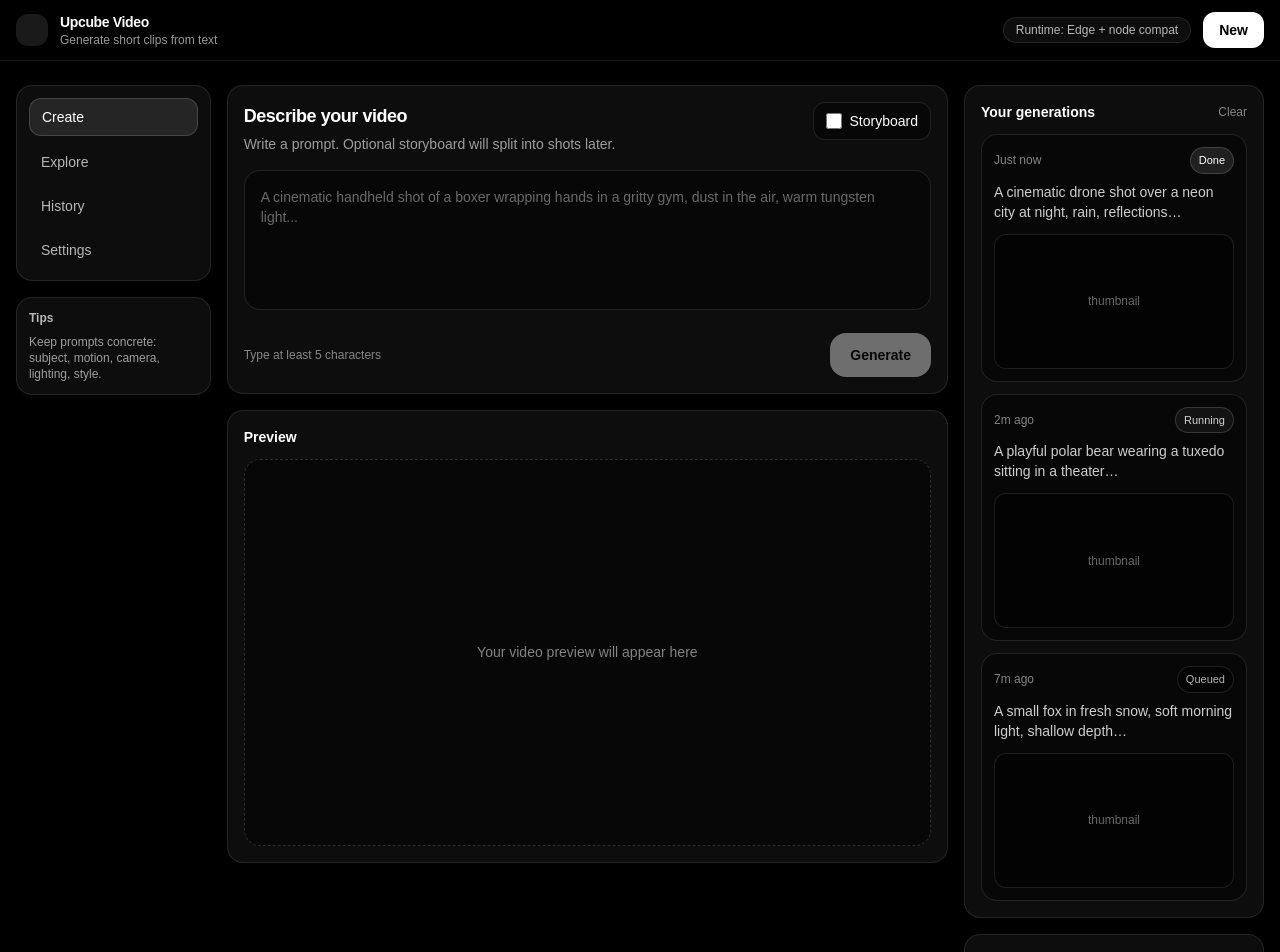
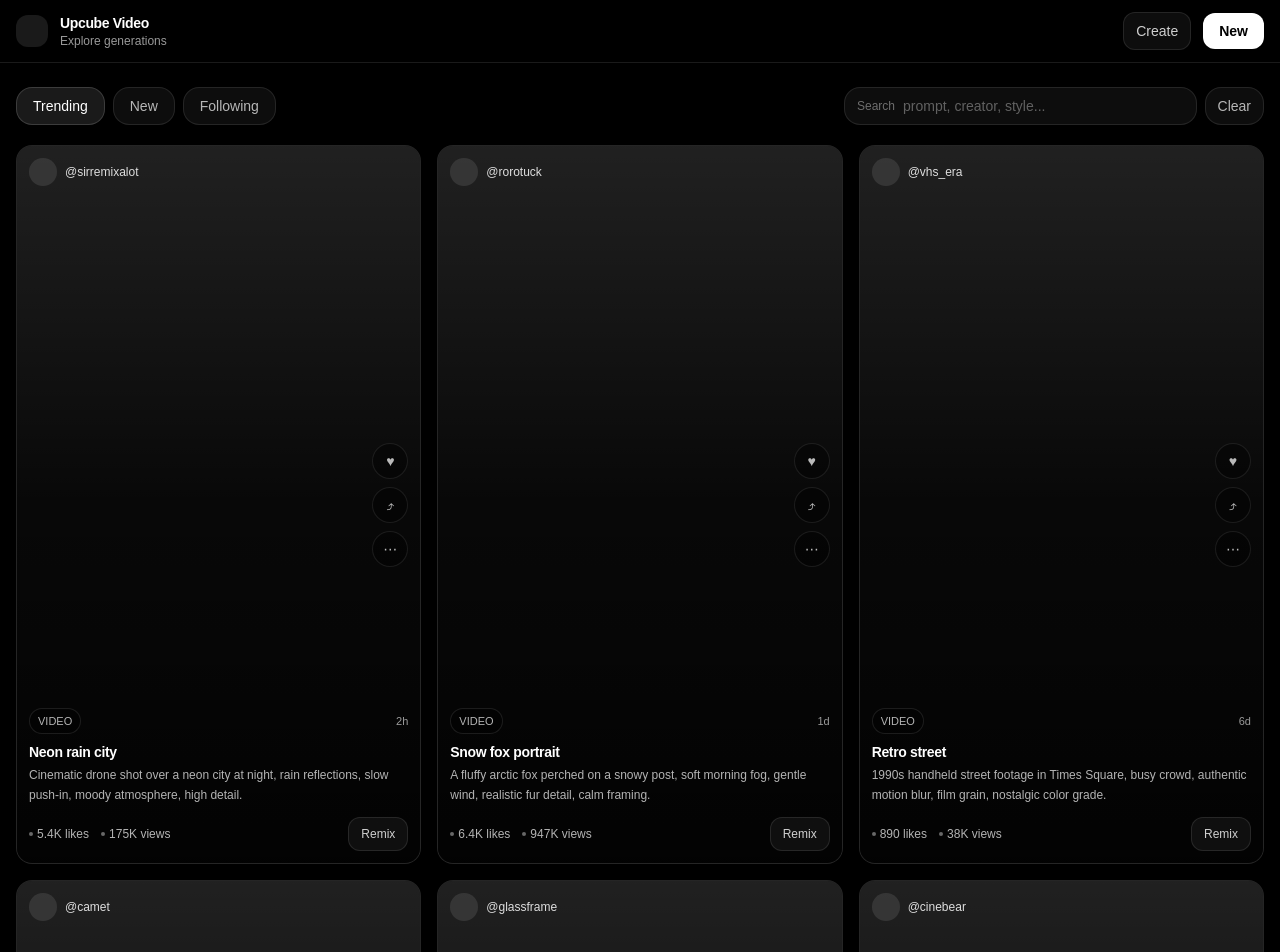
Before and after one commit to shadabchow-ui/upcubevideo, a Next.js app: page / in a window 1280 px wide. Shown: the top 952 px of the page. Built offline with nearby package versions, Linux system fonts and the light colour scheme.

Commit message:
Update page.tsx

```diff
--- a/app/page.tsx
+++ b/app/page.tsx
@@ -1,98 +1,132 @@
-// app/page.tsx
+// app/explore/page.tsx
 "use client";
 
+import Link from "next/link";
 import { useMemo, useState } from "react";
 
-type JobStatus = "Queued" | "Running" | "Done" | "Failed";
-
-type Job = {
+type ExploreItem = {
   id: string;
+  title?: string;
   prompt: string;
-  createdAt: string;
-  status: JobStatus;
+  creator: string;
+  likes: number;
+  views: number;
+  age: string;
+  // placeholder-only for now
+  kind: "video" | "image";
 };
 
-export default function HomePage() {
-  const [prompt, setPrompt] = useState("");
-  const [useStoryboard, setUseStoryboard] = useState(false);
-  const [jobs, setJobs] = useState<Job[]>([
+const SEED: ExploreItem[] = [
   {
-      id: "job_001",
-      prompt: "A cinematic drone shot over a neon city at night, rain, reflections…",
-      createdAt: "Just now",
-      status: "Done",
+    id: "ex_001",
+    title: "Neon rain city",
+    prompt:
+      "Cinematic drone shot over a neon city at night, rain reflections, slow push-in, moody atmosphere, high detail.",
+    creator: "sirremixalot",
+    likes: 5400,
+    views: 175000,
+    age: "2h",
+    kind: "video",
   },
   {
-      id: "job_002",
-      prompt: "A playful polar bear wearing a tuxedo sitting in a theater…",
-      createdAt: "2m ago",
-      status: "Running",
+    id: "ex_002",
+    title: "Ice bridge mouse",
+    prompt:
+      "Tiny mouse sliding across glossy ice under a long bridge, cold blue light, shallow depth of field, smooth motion.",
+    creator: "camet",
+    likes: 6200,
+    views: 168000,
+    age: "5h",
+    kind: "video",
   },
   {
-      id: "job_003",
-      prompt: "A small fox in fresh snow, soft morning light, shallow depth…",
-      createdAt: "7m ago",
-      status: "Queued",
+    id: "ex_003",
+    title: "Snow fox portrait",
+    prompt:
+      "A fluffy arctic fox perched on a snowy post, soft morning fog, gentle wind, realistic fur detail, calm framing.",
+    creator: "rorotuck",
+    likes: 6400,
+    views: 947000,
+    age: "1d",
+    kind: "video",
   },
-  ]);
+  {
+    id: "ex_004",
+    title: "Studio close-up",
+    prompt:
+      "High-end studio close-up of a luxury watch rotating on a turntable, dramatic rim light, crisp reflections, macro lens.",
+    creator: "glassframe",
+    likes: 2100,
+    views: 91000,
+    age: "3d",
+    kind: "video",
+  },
+  {
+    id: "ex_005",
+    title: "Retro street",
+    prompt:
+      "1990s handheld street footage in Times Square, busy crowd, authentic motion blur, film grain, nostalgic color grade.",
+    creator: "vhs_era",
+    likes: 890,
+    views: 38000,
+    age: "6d",
+    kind: "video",
+  },
+  {
+    id: "ex_006",
+    title: "Polar bear tux",
+    prompt:
+      "A polar bear wearing a tuxedo sitting in a theater audience, subtle head turn, warm spotlight bokeh, comedic realism.",
+    creator: "cinebear",
+    likes: 1300,
+    views: 52000,
+    age: "1w",
+    kind: "video",
+  },
+];
 
-  const canGenerate = useMemo(() => prompt.trim().length >= 5, [prompt]);
+type Tab = "Trending" | "New" | "Following";
 
-  async function onGenerate() {
-    if (!canGenerate) return;
+export default function ExplorePage() {
+  const [tab, setTab] = useState<Tab>("Trending");
+  const [q, setQ] = useState("");
 
-    // UI-first: immediately create a job card
-    const newJob: Job = {
-      id: `job_${Math.random().toString(16).slice(2)}`,
-      prompt: prompt.trim(),
-      createdAt: "Now",
-      status: "Queued",
-    };
-    setJobs((prev) => [newJob, ...prev]);
-    setPrompt("");
+  const items = useMemo(() => {
+    const base = [...SEED];
 
-    // Call your API
-    try {
-      setJobs((prev) =>
-        prev.map((j) => (j.id === newJob.id ? { ...j, status: "Running" } : j))
-      );
+    // lightweight tab behavior (you'll replace with real data later)
+    if (tab === "New") base.reverse();
+    if (tab === "Following") base.sort((a, b) => a.creator.localeCompare(b.creator));
 
-      const res = await fetch("/api/video", {
-        method: "POST",
-        headers: { "content-type": "application/json" },
-        body: JSON.stringify({ prompt: newJob.prompt }),
+    const query = q.trim().toLowerCase();
+    if (!query) return base;
+
+    return base.filter((it) => {
+      const hay = `${it.title ?? ""} ${it.prompt} ${it.creator}`.toLowerCase();
+      return hay.includes(query);
     });
-
-      if (!res.ok) throw new Error("Request failed");
-      // const data = await res.json(); // later: store video url/output
-
-      setJobs((prev) =>
-        prev.map((j) => (j.id === newJob.id ? { ...j, status: "Done" } : j))
-      );
-    } catch {
-      setJobs((prev) =>
-        prev.map((j) => (j.id === newJob.id ? { ...j, status: "Failed" } : j))
-      );
-    }
-  }
+  }, [tab, q]);
 
   return (
     <div className="min-h-screen bg-black text-white">
       {/* Top bar */}
-      <header className="sticky top-0 z-20 border-b border-white/10 bg-black/60 backdrop-blur">
+      <header className="sticky top-0 z-30 border-b border-white/10 bg-black/60 backdrop-blur">
         <div className="mx-auto flex max-w-7xl items-center justify-between px-4 py-3">
           <div className="flex items-center gap-3">
             <div className="h-8 w-8 rounded-xl bg-white/10" />
             <div className="leading-tight">
               <div className="text-sm font-semibold tracking-tight">Upcube Video</div>
-              <div className="text-xs text-white/60">Generate short clips from text</div>
+              <div className="text-xs text-white/60">Explore generations</div>
             </div>
           </div>
 
           <div className="flex items-center gap-3">
-            <span className="rounded-full border border-white/10 bg-white/5 px-3 py-1 text-xs text-white/70">
-              Runtime: Edge + node compat
-            </span>
+            <Link
+              href="/"
+              className="rounded-xl border border-white/10 bg-white/5 px-3 py-2 text-sm text-white/80 hover:bg-white/10"
+            >
+              Create
+            </Link>
             <button className="rounded-xl bg-white px-4 py-2 text-sm font-semibold text-black hover:bg-white/90">
               New
             </button>
@@ -100,167 +134,153 @@ export default function HomePage() {
         </div>
       </header>
 
-      {/* 3-column layout */}
-      <main className="mx-auto grid max-w-7xl grid-cols-12 gap-4 px-4 py-6">
-        {/* Left rail */}
-        <aside className="col-span-12 md:col-span-2">
-          <nav className="space-y-2 rounded-2xl border border-white/10 bg-white/5 p-3">
-            <NavItem active label="Create" />
-            <NavItem label="Explore" />
-            <NavItem label="History" />
-            <NavItem label="Settings" />
-          </nav>
-
-          <div className="mt-4 rounded-2xl border border-white/10 bg-white/5 p-3">
-            <div className="text-xs font-semibold text-white/70">Tips</div>
-            <div className="mt-2 text-xs text-white/60">
-              Keep prompts concrete: subject, motion, camera, lighting, style.
-            </div>
-          </div>
-        </aside>
-
-        {/* Center canvas */}
-        <section className="col-span-12 md:col-span-7">
-          <div className="rounded-2xl border border-white/10 bg-white/5 p-4">
-            <div className="flex items-start justify-between gap-3">
-              <div>
-                <div className="text-lg font-semibold tracking-tight">Describe your video</div>
-                <div className="mt-1 text-sm text-white/60">
-                  Write a prompt. Optional storyboard will split into shots later.
-                </div>
+      <main className="mx-auto max-w-7xl px-4 py-6">
+        {/* Controls */}
+        <div className="mb-5 flex flex-col gap-3 md:flex-row md:items-center md:justify-between">
+          <div className="flex items-center gap-2">
+            <TabButton active={tab === "Trending"} onClick={() => setTab("Trending")}>
+              Trending
+            </TabButton>
+            <TabButton active={tab === "New"} onClick={() => setTab("New")}>
+              New
+            </TabButton>
+            <TabButton active={tab === "Following"} onClick={() => setTab("Following")}>
+              Following
+            </TabButton>
           </div>
 
-              <label className="flex cursor-pointer items-center gap-2 rounded-xl border border-white/10 bg-black/40 px-3 py-2 text-sm">
+          <div className="flex w-full items-center gap-2 md:w-[420px]">
+            <div className="flex w-full items-center gap-2 rounded-2xl border border-white/10 bg-white/5 px-3 py-2">
+              <span className="text-xs text-white/40">Search</span>
               <input
-                  type="checkbox"
-                  className="h-4 w-4 accent-white"
-                  checked={useStoryboard}
-                  onChange={(e) => setUseStoryboard(e.target.checked)}
-                />
-                Storyboard
-              </label>
-            </div>
-
-            <div className="mt-4">
-              <textarea
-                value={prompt}
-                onChange={(e) => setPrompt(e.target.value)}
-                placeholder="A cinematic handheld shot of a boxer wrapping hands in a gritty gym, dust in the air, warm tungsten light..."
-                className="min-h-[140px] w-full resize-none rounded-2xl border border-white/10 bg-black/40 p-4 text-sm text-white placeholder:text-white/40 focus:outline-none focus:ring-2 focus:ring-white/20"
+                value={q}
+                onChange={(e) => setQ(e.target.value)}
+                placeholder="prompt, creator, style..."
+                className="w-full bg-transparent text-sm text-white placeholder:text-white/35 focus:outline-none"
               />
             </div>
-
-            <div className="mt-4 flex items-center justify-between gap-3">
-              <div className="text-xs text-white/50">
-                {canGenerate ? "Ready to generate" : "Type at least 5 characters"}
-              </div>
             <button
-                onClick={onGenerate}
-                disabled={!canGenerate}
-                className="rounded-2xl bg-white px-5 py-3 text-sm font-semibold text-black disabled:cursor-not-allowed disabled:opacity-40 hover:bg-white/90"
+              onClick={() => setQ("")}
+              className="rounded-2xl border border-white/10 bg-white/5 px-3 py-2 text-sm text-white/70 hover:bg-white/10"
             >
-                Generate
+              Clear
             </button>
           </div>
         </div>
 
-          {/* Output preview placeholder */}
-          <div className="mt-4 rounded-2xl border border-white/10 bg-white/5 p-4">
-            <div className="text-sm font-semibold">Preview</div>
-            <div className="mt-3 grid aspect-video place-items-center rounded-2xl border border-dashed border-white/15 bg-black/40 text-sm text-white/50">
-              Your video preview will appear here
+        {/* Feed (Sora-like: columns) */}
+        <div className="columns-1 gap-4 sm:columns-2 lg:columns-3">
+          {items.map((it) => (
+            <ExploreTile key={it.id} item={it} />
+          ))}
         </div>
-          </div>
-        </section>
-
-        {/* Right panel */}
-        <aside className="col-span-12 md:col-span-3">
-          <div className="rounded-2xl border border-white/10 bg-white/5 p-4">
-            <div className="flex items-center justify-between">
-              <div className="text-sm font-semibold">Your generations</div>
-              <button
-                onClick={() => setJobs([])}
-                className="text-xs text-white/50 hover:text-white/80"
-              >
-                Clear
-              </button>
-            </div>
-
-            <div className="mt-3 space-y-3">
-              {jobs.map((job) => (
-                <div
-                  key={job.id}
-                  className="rounded-2xl border border-white/10 bg-black/40 p-3 hover:border-white/20"
-                >
-                  <div className="flex items-center justify-between gap-2">
-                    <span className="text-xs text-white/50">{job.createdAt}</span>
-                    <StatusPill status={job.status} />
-                  </div>
-                  <div className="mt-2 line-clamp-2 text-sm text-white/80">{job.prompt}</div>
-                  <div className="mt-3 grid aspect-video place-items-center rounded-xl border border-white/10 bg-black/50 text-xs text-white/40">
-                    thumbnail
-                  </div>
-                </div>
-              ))}
-              {jobs.length === 0 && (
-                <div className="rounded-2xl border border-white/10 bg-black/40 p-4 text-sm text-white/50">
-                  No generations yet.
-                </div>
-              )}
-            </div>
-          </div>
-
-          <div className="mt-4 rounded-2xl border border-white/10 bg-white/5 p-4">
-            <div className="text-sm font-semibold">Quick settings</div>
-            <div className="mt-3 space-y-3 text-sm text-white/70">
-              <Row label="Frames" value="24" />
-              <Row label="FPS" value="8" />
-              <Row label="Guidance" value="7.5" />
-            </div>
-          </div>
-        </aside>
       </main>
     </div>
   );
 }
 
-function NavItem({ label, active }: { label: string; active?: boolean }) {
+function TabButton({
+  active,
+  children,
+  onClick,
+}: {
+  active?: boolean;
+  children: React.ReactNode;
+  onClick: () => void;
+}) {
   return (
     <button
+      onClick={onClick}
       className={[
-        "w-full rounded-xl px-3 py-2 text-left text-sm transition",
+        "rounded-2xl px-4 py-2 text-sm transition",
         active
           ? "border border-white/15 bg-white/10 text-white"
-          : "text-white/70 hover:bg-white/10 hover:text-white",
+          : "border border-white/10 bg-white/5 text-white/70 hover:bg-white/10 hover:text-white",
       ].join(" ")}
     >
-      {label}
+      {children}
     </button>
   );
 }
 
-function StatusPill({ status }: { status: JobStatus }) {
-  const cls =
-    status === "Done"
-      ? "border-white/15 bg-white/10 text-white"
-      : status === "Running"
-      ? "border-white/15 bg-white/5 text-white/80"
-      : status === "Queued"
-      ? "border-white/10 bg-black/30 text-white/70"
-      : "border-white/15 bg-black/30 text-white/70";
+function ExploreTile({ item }: { item: ExploreItem }) {
+  return (
+    <article className="mb-4 break-inside-avoid">
+      <div className="group overflow-hidden rounded-2xl border border-white/10 bg-white/5 hover:border-white/20">
+        {/* Media placeholder */}
+        <div className="relative aspect-[9/16] w-full bg-black/40">
+          {/* Fake “video” look */}
+          <div className="absolute inset-0 bg-gradient-to-b from-white/10 via-transparent to-black/70" />
+          <div className="absolute inset-0 opacity-0 transition group-hover:opacity-100">
+            <div className="absolute inset-0 bg-white/5" />
+          </div>
 
-  return (
-    <span className={`rounded-full border px-2 py-1 text-[11px] ${cls}`}>
-      {status}
+          {/* Top-left creator */}
+          <div className="absolute left-3 top-3 flex items-center gap-2">
+            <div className="h-7 w-7 rounded-full bg-white/10" />
+            <div className="text-xs text-white/85">@{item.creator}</div>
+          </div>
+
+          {/* Bottom prompt + stats */}
+          <div className="absolute bottom-0 left-0 right-0 p-3">
+            <div className="flex items-center justify-between">
+              <span className="rounded-full border border-white/10 bg-black/40 px-2 py-1 text-[11px] text-white/70">
+                {item.kind.toUpperCase()}
               </span>
+              <span className="text-[11px] text-white/60">{item.age}</span>
+            </div>
+
+            <div className="mt-2">
+              <div className="text-sm font-semibold tracking-tight">
+                {item.title ?? "Untitled"}
+              </div>
+              <p className="mt-1 line-clamp-3 text-xs leading-relaxed text-white/70">
+                {item.prompt}
+              </p>
+            </div>
+
+            <div className="mt-3 flex items-center justify-between">
+              <div className="flex items-center gap-3 text-xs text-white/70">
+                <span className="flex items-center gap-1">
+                  <Dot /> {formatCompact(item.likes)} likes
+                </span>
+                <span className="flex items-center gap-1">
+                  <Dot /> {formatCompact(item.views)} views
+                </span>
+              </div>
+
+              <button className="rounded-xl border border-white/10 bg-white/5 px-3 py-2 text-xs text-white/80 hover:bg-white/10">
+                Remix
+              </button>
+            </div>
+          </div>
+
+          {/* Right-side actions (Sora-ish vibe) */}
+          <div className="absolute right-3 top-1/2 -translate-y-1/2 space-y-2 opacity-90">
+            <ActionPill label="♥" />
+            <ActionPill label="⤴" />
+            <ActionPill label="⋯" />
+          </div>
+        </div>
+      </div>
+    </article>
   );
 }
 
-function Row({ label, value }: { label: string; value: string }) {
+function ActionPill({ label }: { label: string }) {
   return (
-    <div className="flex items-center justify-between rounded-xl border border-white/10 bg-black/40 px-3 py-2">
-      <span className="text-white/60">{label}</span>
-      <span className="font-semibold text-white/90">{value}</span>
+    <div className="grid h-9 w-9 place-items-center rounded-full border border-white/10 bg-black/40 text-sm text-white/80">
+      {label}
     </div>
   );
 }
+
+function Dot() {
+  return <span className="inline-block h-1 w-1 rounded-full bg-white/40" />;
+}
+
+function formatCompact(n: number) {
+  if (n >= 1_000_000) return `${Math.round((n / 1_000_000) * 10) / 10}M`;
+  if (n >= 1_000) return `${Math.round((n / 1_000) * 10) / 10}K`;
+  return `${n}`;
+}
```
Lines whose indentation alone changed are shown as unchanged.
